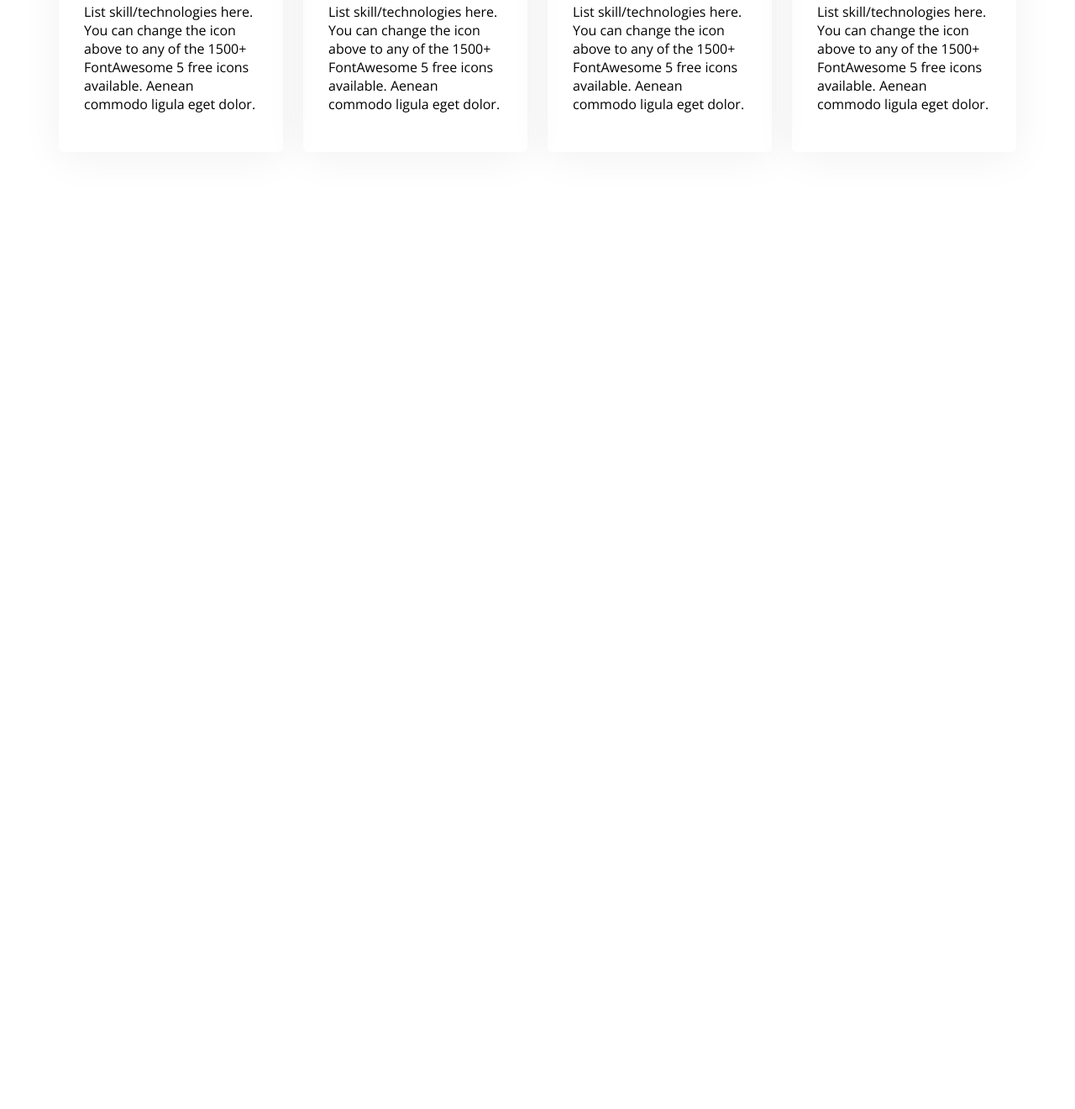
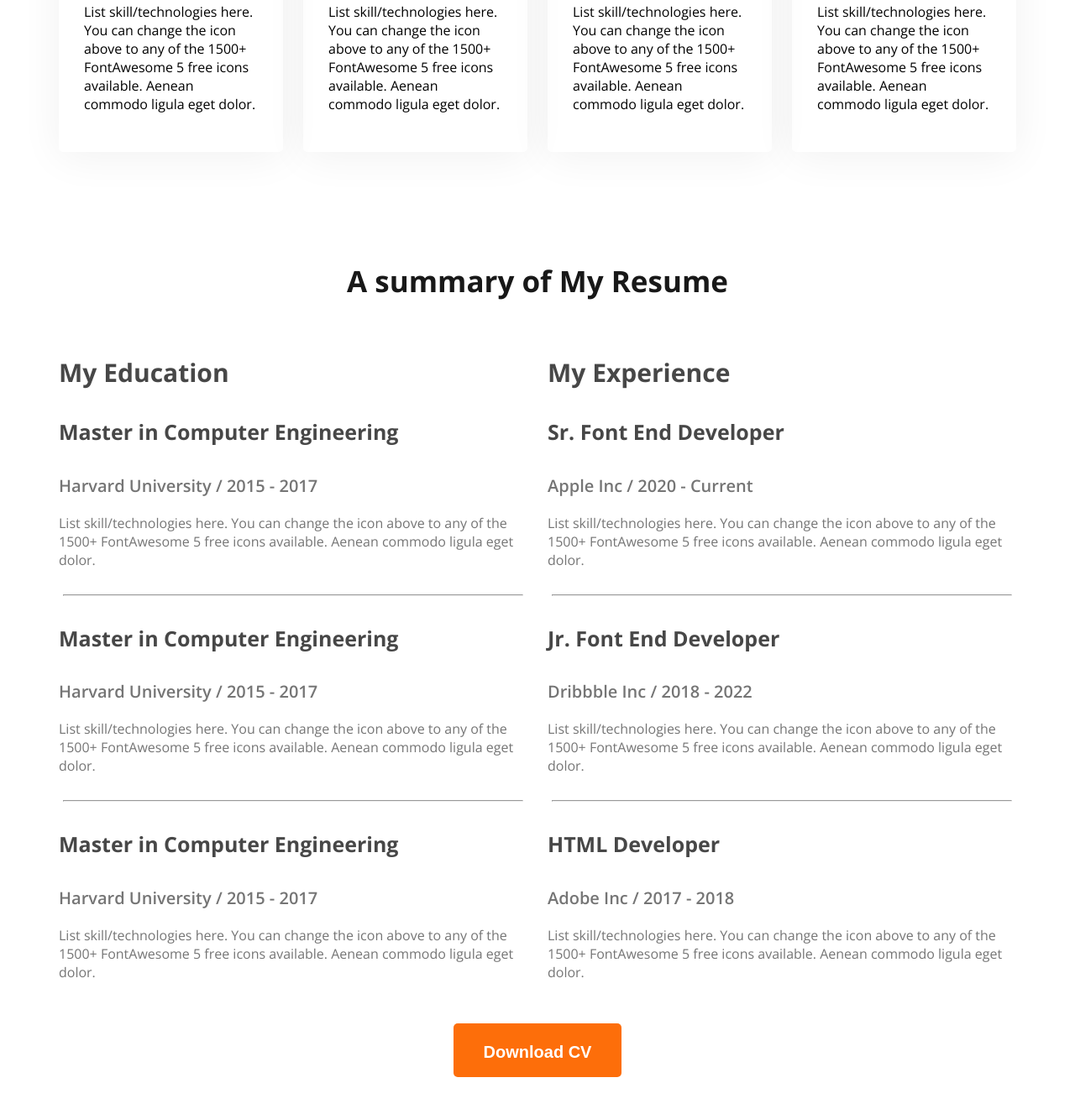
Before and after one commit to fahimfaisa/web-dev-portfolio, a plain HTML site: page index.html in a window 1280 px wide. Shown: the part 2054-3375 px from the top of the page at 84% size. Before the commit the page ends 2365 px from the top, so only its background shows below. Drawn offline with nearby package versions, Linux system fonts and the light colour scheme.

Commit message:
create.html

```diff
--- a/index.html
+++ b/index.html
@@ -98,8 +98,71 @@
 
             </div>
         </section>
+        <section class="resume">
+            <h3 class="section-title text-center">A summary of My Resume</h3>
+            <div class="resume-container">
+                <!-- .resume-column*2>h3.resume-column-title+.experience*3>h4.experience-title+h5.experience-sub-title+.experience-description -->
+                <div class="resume-column">
+                    <h3 class="resume-column-title">My Education</h3>
+                    <div class="experience">
+                        <h4 class="experience-title">Master in Computer Engineering</h4>
+                        <h5 class="experience-sub-title">Harvard University / 2015 - 2017</h5>
+                        <div class="experience-description">List skill/technologies here. You can change the icon above
+                            to any of the 1500+ FontAwesome 5 free icons available. Aenean commodo ligula eget dolor.
+                        </div>
+                    </div>
+                    <hr>
+                    <div class="experience">
+                        <h4 class="experience-title">Master in Computer Engineering</h4>
+                        <h5 class="experience-sub-title">Harvard University / 2015 - 2017</h5>
+                        <div class="experience-description">List skill/technologies here. You can change the icon above
+                            to any of the 1500+ FontAwesome 5 free icons available. Aenean commodo ligula eget dolor.
+                        </div>
+                        <hr>
+                        <div class="experience">
+                            <h4 class="experience-title">Master in Computer Engineering</h4>
+                            <h5 class="experience-sub-title">Harvard University / 2015 - 2017</h5>
+                            <div class="experience-description">List skill/technologies here. You can change the icon
+                                above
+                                to any of the 1500+ FontAwesome 5 free icons available. Aenean commodo ligula eget
+                                dolor.
+                            </div>
+                        </div>
+                    </div>
+                </div>
 
+                <div class="resume-column">
+                    <h3 class="resume-column-title">My Experience</h3>
+                    <div class="experience">
+                        <h4 class="experience-title">Sr. Font End Developer</h4>
+                        <h5 class="experience-sub-title">Apple Inc / 2020 - Current</h5>
+                        <div class="experience-description">List skill/technologies here. You can change the
+                            icon above to any of the 1500+ FontAwesome 5 free icons available. Aenean commodo
+                            ligula eget dolor.</div>
+                        <hr>
+                    </div>
+                    <div class="experience">
+                        <h4 class="experience-title">Jr. Font End Developer</h4>
+                        <h5 class="experience-sub-title">Dribbble Inc / 2018 - 2022</h5>
+                        <div class="experience-description">List skill/technologies here. You can change the
+                            icon above to any of the 1500+ FontAwesome 5 free icons available. Aenean commodo
+                            ligula eget dolor.</div>
+                        <hr>
+                    </div>
+                    <div class="experience">
+                        <h4 class="experience-title">HTML Developer</h4>
+                        <h5 class="experience-sub-title">Adobe Inc / 2017 - 2018</h5>
+                        <div class="experience-description">List skill/technologies here. You can change the
+                            icon above to any of the 1500+ FontAwesome 5 free icons available. Aenean commodo
+                            ligula eget dolor.</div>
+                    </div>
+                </div>
+            </div>
+            <div class="text-center resume-download-cv">
+                <button class="btn-primary3">Download CV</button>
+            </div>
 
+        </section>
 
     </main>
     <footer>
--- a/styles/portfolio.css
+++ b/styles/portfolio.css
@@ -188,3 +188,54 @@ main section {
     margin-top: 130px;
     margin-bottom: 130px;
 }
+
+.resume-container {
+    display: flex;
+    gap: 24px;
+}
+
+.experience-description {
+    color: #757575;
+    font-size: 16px;
+}
+
+.experience-sub-title {
+    color: #757575;
+    font-size: 20px;
+    font-weight: 600;
+    margin-bottom: 20px;
+}
+
+.experience-title {
+    color: #474747;
+    font-size: 25px;
+    font-weight: bold;
+}
+
+.resume-column-title {
+    color: #474747;
+    font-size: 30px;
+    font-weight: bold;
+}
+
+.resume hr {
+    margin: 30px 5px;
+}
+
+.resume-download-cv {
+    margin-top: 50px;
+
+}
+
+.btn-primary3 {
+    background-color: #FD6E0A;
+    color: #FFFFFF;
+    font-weight: bold;
+    padding: 16px 20px 10px;
+    border-radius: 5px;
+    font-size: 20px;
+    border: none;
+    width: 200px;
+    margin: 50px o 0 230px;
+    height: 64px;
+}
```
